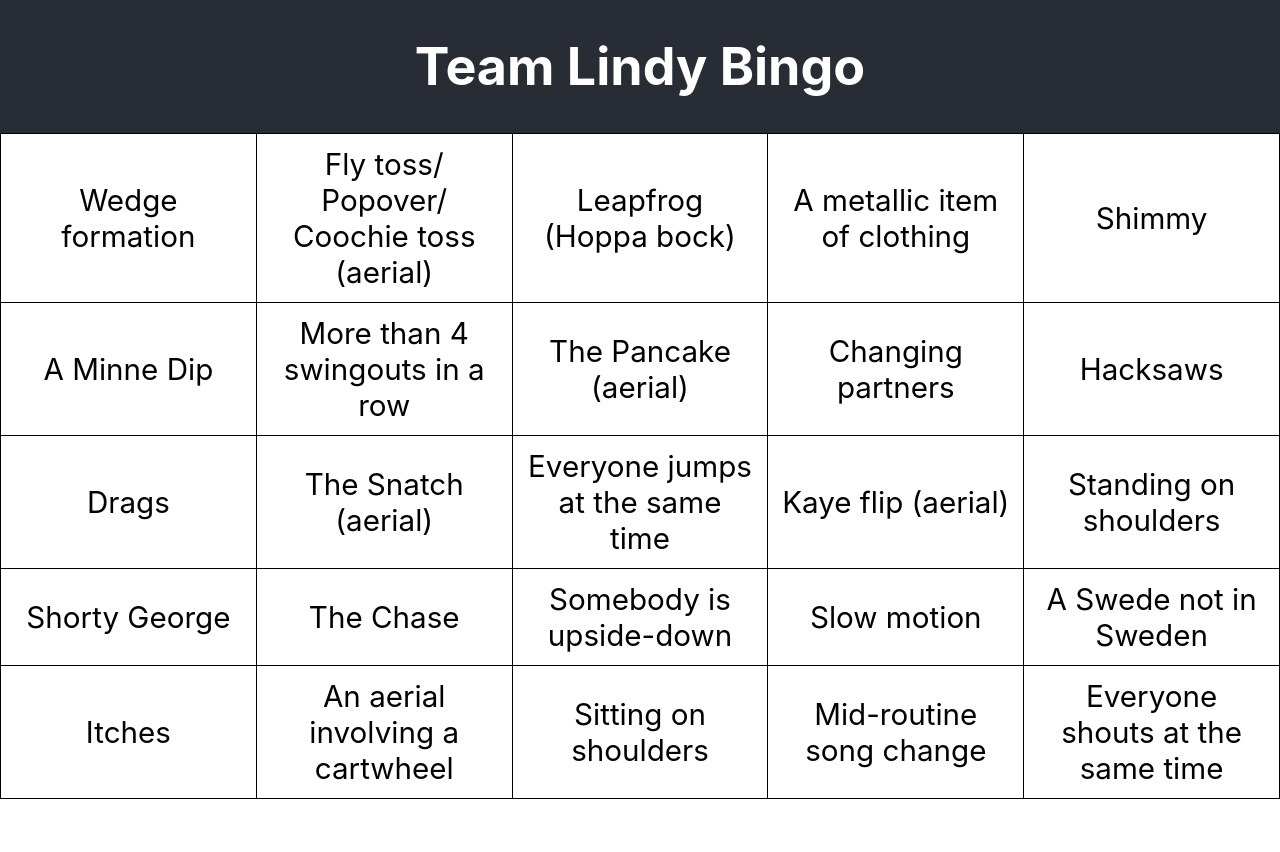
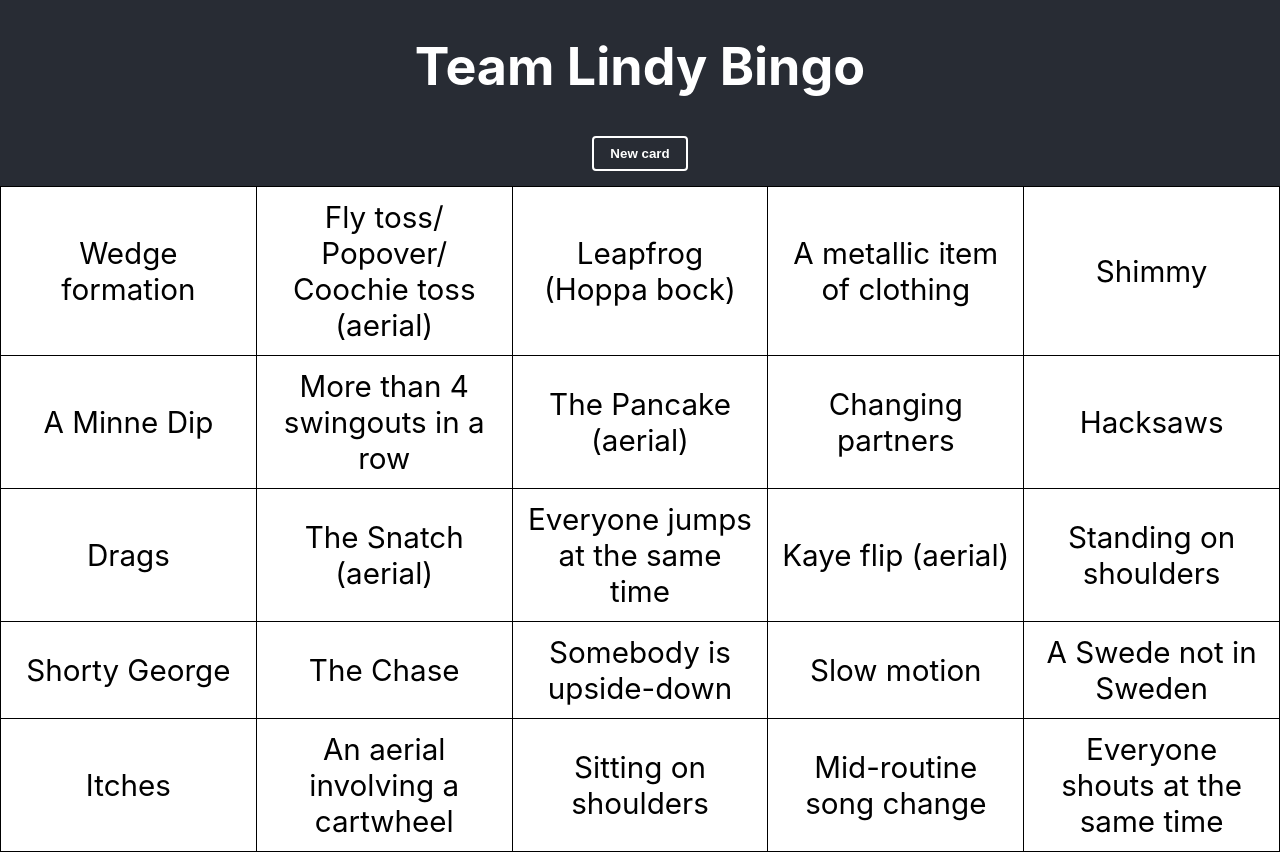
Before and after one commit to dgmstuart/bingo-frontend, a React (Create React App) app: page / in a window 1280 px wide. Before the commit the page ends 800 px from the top, so only its background shows below. Built offline with nearby package versions, Linux system fonts and the light colour scheme.

Commit message:
Button to get a new card
Now that we keep the same set of words on page refresh, let's add a
Button which fetches a new set of words.

Use the `useEffect` hook to reset any existing stamps when the words
change.

```diff
--- a/src/App.css
+++ b/src/App.css
@@ -23,8 +23,20 @@
   color: white;
 }
 
-.App-link {
-  color: #61dafb;
+.App-actions {
+  margin-bottom: 15px;
+}
+
+.App-actions button {
+  padding: 0.5rem 1rem;
+  line-height: 1.15;
+  font-weight: bold;
+  color: white;
+  border-color: white;
+  border-width: 2px;
+  border-style: solid;
+  border-radius: 0.25rem;
+  background-color: transparent;
 }
 
 @keyframes App-logo-spin {
--- a/src/App.tsx
+++ b/src/App.tsx
@@ -1,4 +1,4 @@
-import React from 'react';
+import React, { useState } from 'react';
 import './App.css';
 import wordList from './wordList.json'
 import Session from './lib/Session'
@@ -16,12 +16,19 @@ function App() {
     return list
   }
 
-  var words: WordList = session.words || newWords()
+  const [words, setWords] = useState<WordList>(session.words || newWords())
+
+  const setNewWords = function(): void {
+    setWords(newWords())
+  }
 
   return (
     <div className="App">
       <header className="App-header">
         <h1>Team Lindy Bingo</h1>
+        <div className="App-actions">
+          <button onClick={setNewWords}>New card</button>
+        </div>
       </header>
 
       <Words words={words}/>
--- a/src/components/Cell.tsx
+++ b/src/components/Cell.tsx
@@ -1,4 +1,4 @@
-import React, { useState } from 'react';
+import React, { useState, useEffect } from 'react';
 import classNames from 'classnames';
 
 const Cell: React.FC<{ word: string }> = ({ word }) => {
@@ -13,6 +13,10 @@ const Cell: React.FC<{ word: string }> = ({ word }) => {
     { "stamped": isStamped }
   )
 
+  useEffect(() => {
+    setStamped(false)
+  }, [word])
+
   return(
     <td
       className={classes}
```
Also changed, not shown: 1 other file (tests, documents, lock files or other folders).
